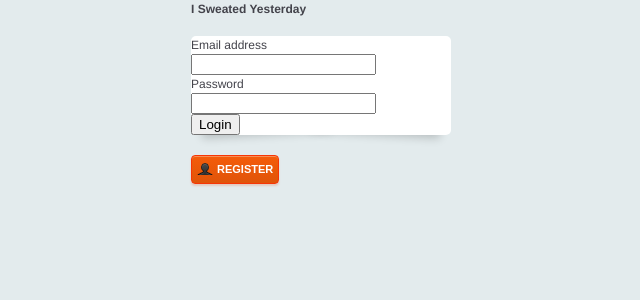
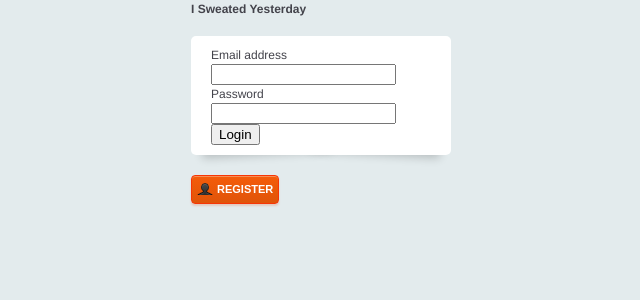
Before and after one commit to maxcnunes/i-sweated-yesterday, a Flask app: page /users/login/ in a window 1280 px wide. Shown: the top 300 px of the page, without its empty margins (319-959 px from the left). Run offline with Flask 2, Linux system fonts and the light colour scheme; some libraries are stand-ins or nearby versions.

Commit message:
Fixing css problem

```diff
--- a/app/static/css/main.css
+++ b/app/static/css/main.css
@@ -9,6 +9,7 @@ body
 	color: #43434b;
 
 }
+
 /* Typography
 -----------------------------------------------------------------------------*/
 
@@ -52,7 +53,7 @@ div#wrapper{
 #header { }
 
 #content {
-	padding:10 20px;
+	padding:10px 20px;
 	background:#FFF;
 	position:relative;
 	-webkit-border-radius: 5px;
@@ -73,9 +74,9 @@ div#wrapper{
 -----------------------------------------------------------------------------*/
 .shadow:before,
 .shadow:after{
-  -webkit-box-shadow: 0 15px 10px 0 rgba(0,0,0, .2);
-  -moz-box-shadow: 0 15px 10px 0 rgba(0, 0, 0, 0.2);
-  box-shadow: 0 15px 10px 0 rgba(0, 0, 0, 0.2);
+	-webkit-box-shadow: 0 15px 10px 0 rgba(0,0,0, .2);
+	-moz-box-shadow: 0 15px 10px 0 rgba(0, 0, 0, 0.2);
+	box-shadow: 0 15px 10px 0 rgba(0, 0, 0, 0.2);
 	position: absolute;
 	z-index: -1;
 	width: 50%;
@@ -132,7 +133,7 @@ a.bt-action {
 }
 
 a.bt-action span {
-	padding-left:20px;
+	padding-left: 20px;
 }
 
 a.bt-action:hover {
@@ -143,7 +144,7 @@ a.bt-action:hover {
 }
 
 a.bt-action-run span{
-		background:url("../img/running_man.png") no-repeat;
+	background:url("../img/running_man.png") no-repeat;
 }
 
 a.bt-action-user span{
```
